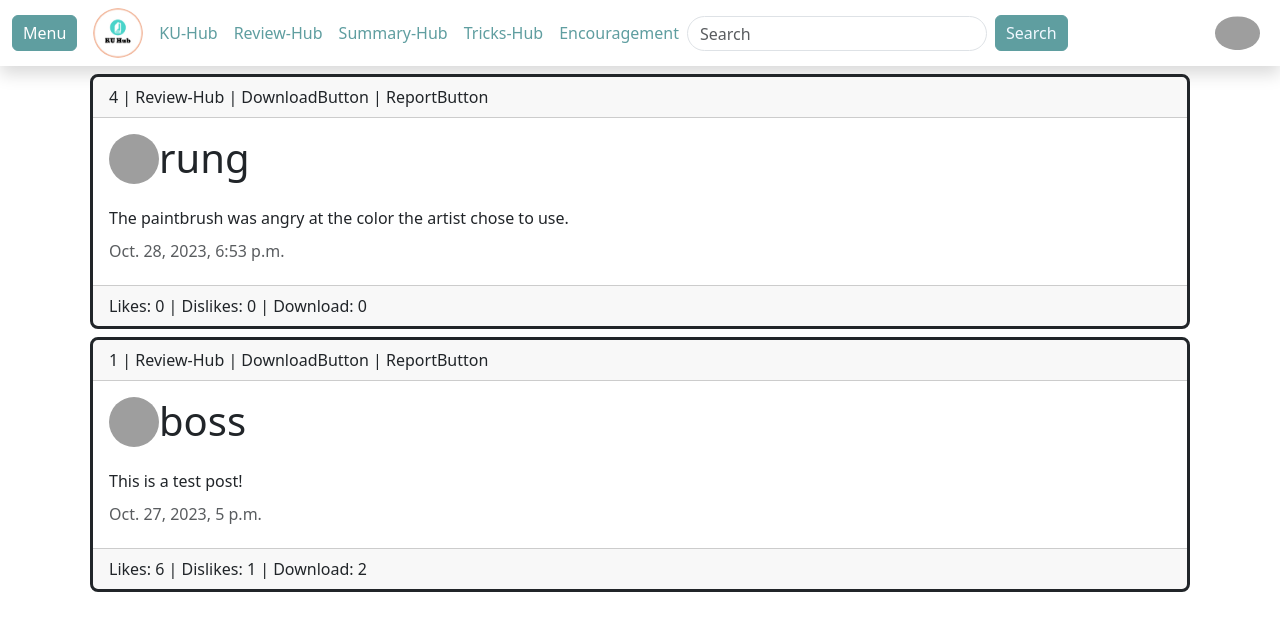
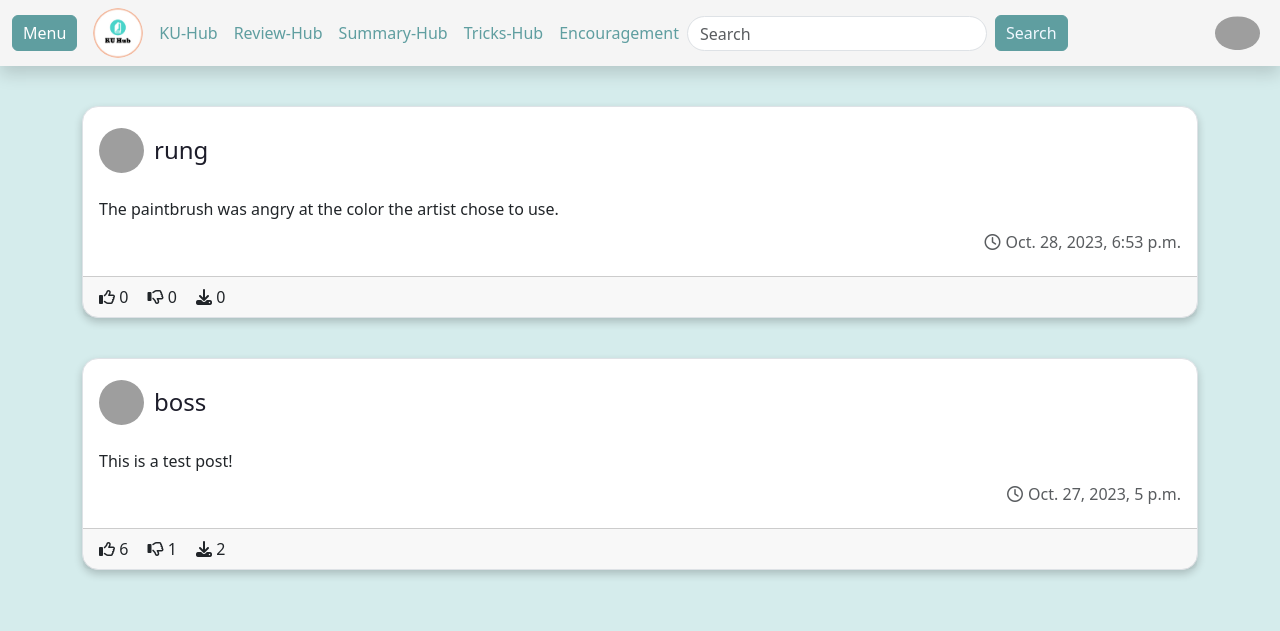
Before and after one commit to SmileyFaceZ/KU-Hub, a Django app: page /kuhub/review-hub/ in a window 1280 px wide. Shown: the top 631 px of the page. Run offline with Django 4.2, Linux system fonts and the light colour scheme; data comes from the database, SQL or seed files in the repository; some libraries are stand-ins or nearby versions; grey boxes are pictures that could not be loaded.

Commit message:
Improve appearance of review.html

```diff
--- a/kuhub/static/kuhub/style.css
+++ b/kuhub/static/kuhub/style.css
@@ -1,9 +1,11 @@
 /* Style base.html */
+.background {
+    background-color: rgb(213, 236, 236);
+}
 /* Make the icon rounded */
 .rounded-icon {
     border-radius: 50%;
 }
-
 /* Change the size of the menu button */
 .navbar .btn-primary {
     font-size: 16px;
@@ -11,7 +13,9 @@
     background-color: cadetblue;
     border-color: cadetblue;
 }
-
+.navbar {
+    background-color: whitesmoke;
+}
 /* Change the font color of the navigation links */
 .navbar-nav .nav-link {
     color: cadetblue;
@@ -30,7 +34,6 @@
 .offcanvas-body a i {
     margin-right: 15px;
 }
-
 /* Style the search input field */
 .navbar .form-control {
     border-radius: 25px;
@@ -38,7 +41,6 @@
     height: 35px;
     margin-top: auto;
 }
-
 .navbar .btn-outline-success {
     font-size: 16px;
     padding: 5px 10px;
@@ -46,10 +48,26 @@
     border-color: cadetblue;
     color: aliceblue;
 }
-
 .navbar .rounded-circle {
     position: absolute;
     right: 20px;
     top: 50%;
     transform: translateY(-50%);
 }
+
+/* Style review.html */
+.card {
+    margin-top: 40px;
+    box-shadow: 0 4px 8px 0 rgba(0, 0, 0, 0.2);
+}
+.card .rounded-circle {
+    margin-top: 5px;
+    margin-right: 10px;
+}
+.card-title {
+    margin-top: 13px;
+    color: rgb(29, 29, 42);
+}
+.card-subtitle {
+    text-align: end;
+}
--- a/kuhub/templates/base.html
+++ b/kuhub/templates/base.html
@@ -58,7 +58,7 @@
     {% block title %}
     {% endblock %}
 </head>
-<body>
+<body class="background">
     {% block content %}
     {% endblock %}
 </body>
--- a/kuhub/templates/kuhub/review.html
+++ b/kuhub/templates/kuhub/review.html
@@ -4,28 +4,25 @@
     <title>Review-Hub</title>
 {% endblock %}
 
+{% load static %}
+    <script src="https://kit.fontawesome.com/69adf0a164.js" crossorigin="anonymous"></script>
+
 {% block content %}
 <div class="container">
     {% if posts_list %}
         {% for post in posts_list %}
-            <div class="card border border-dark border-3 m-2 rounded-3">
-                <div class="card-header">
-                    {% if post.was_published_recently_post %}
-                        <h3>NEW!</h3>
-                    {% endif %}
-                    {{ post.id }} | {{ post.tag_id.tag_text }} | DownloadButton | ReportButton
-                </div>
+            <div class="card border border-1 rounded-4">
                 <div class="card-body">
-                    <img class="float-start rounded-circle" src="https://images.unsplash.com/photo-1603984973710-e915353b35fa?ixlib=rb-4.0.3&ixid=M3wxMjA3fDB8MHxzZWFyY2h8Mnx8YW1hemluZyUyMHBpY3R1cmV8ZW58MHx8MHx8fDA%3D&w=1000&q=80" width="50" height="50">
-                    <h4 class="card-title m-auto h1">{{ post.username }}</h4>
+                    <img class="float-start rounded-circle" src="https://images.unsplash.com/photo-1603984973710-e915353b35fa?ixlib=rb-4.0.3&ixid=M3wxMjA3fDB8MHxzZWFyY2h8Mnx8YW1hemluZyUyMHBpY3R1cmV8ZW58MHx8MHx8fDA%3D&w=1000&q=80" width="45" height="45">
+                    <h4 class="card-title">{{ post.username }}</h4>
                     <br>
                     <p class="card-text">{{ post.post_content }}</p>
-                    <h6 class="card-subtitle mb-2 text-muted">{{ post.post_date }}</h6>
+                    <h6 class="card-subtitle mb-2 text-muted"><i class="fa-regular fa-clock" style="margin-right: 5px;"></i>{{ post.post_date }}</h6>
                 </div>
-                <div class="card-footer">
-                    Likes: {{ post.post_likes }} |
-                    Dislikes: {{ post.post_dislikes }} |
-                    Download: {{ post.downloads.first.download_count | default:0 }}
+                <div class="card-footer custom-footer">
+                    <i class="fa-regular fa-thumbs-up"></i> {{ post.post_likes }} <i style="margin-right: 15px;"></i>
+                    <i class="fa-regular fa-thumbs-down"></i> {{ post.post_dislikes }} <i style="margin-right: 15px;"></i>
+                    <i class="fa-solid fa-download"></i> {{ post.downloads.first.download_count | default:0 }} <i style="margin-right: 15px;"></i>
                 </div>
             </div>
         {% endfor %}
@@ -33,5 +30,5 @@
         <h1>No posts are available.</h1>
     {% endif %}
 </div>
-
+<link rel="stylesheet" href="{% static 'kuhub/style.css' %}">
 {% endblock %}
```
